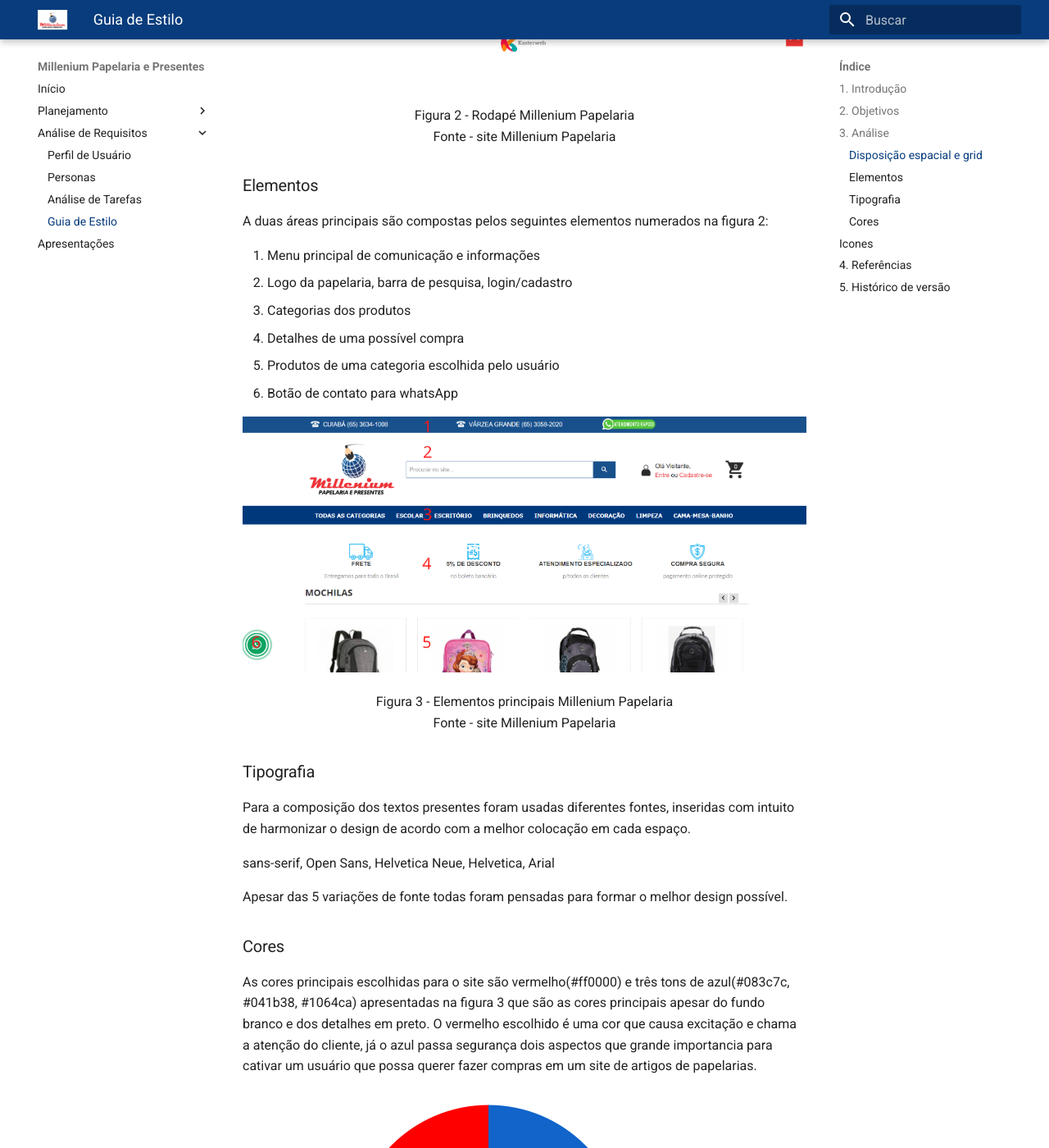
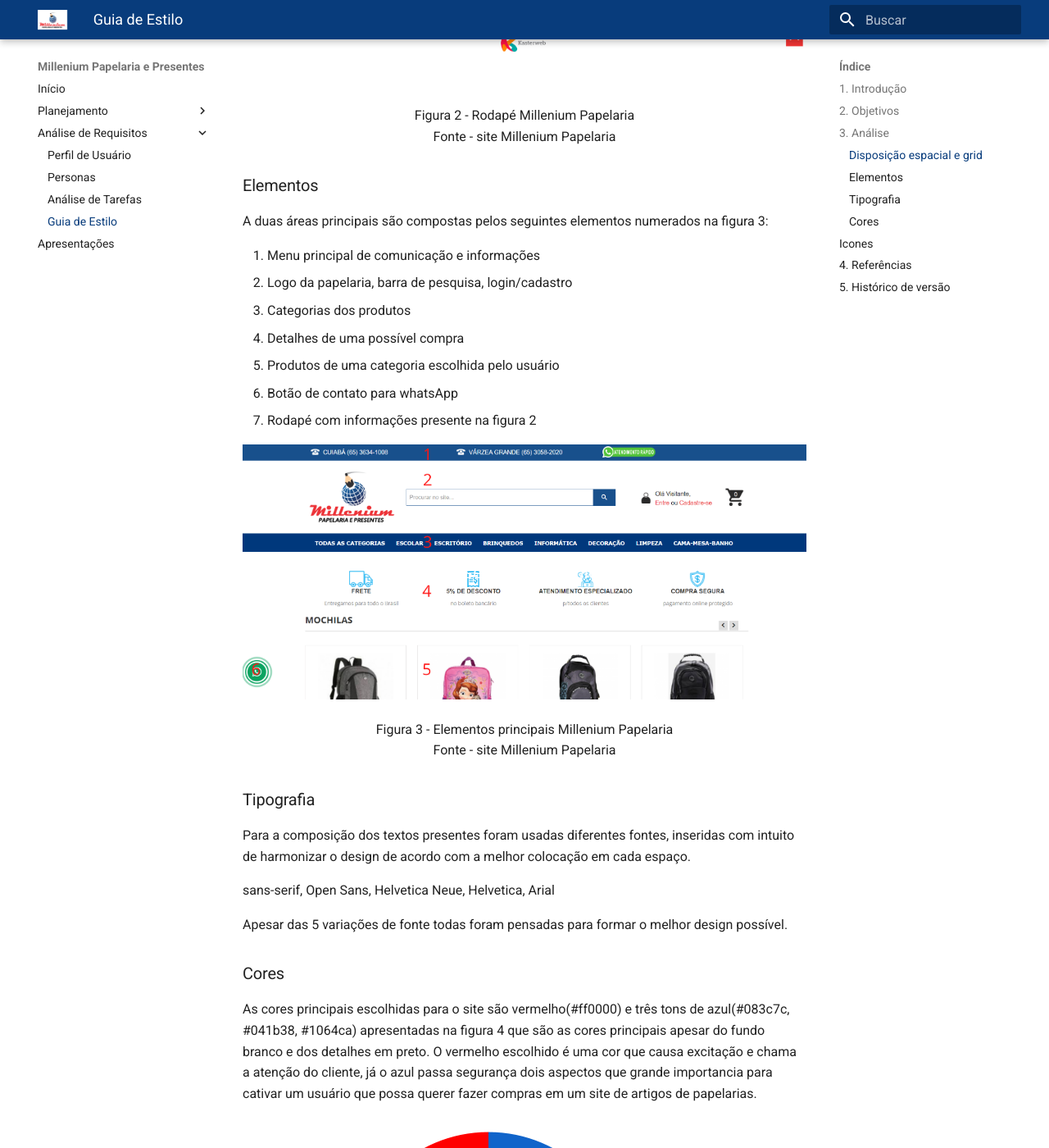
Before and after one commit to Interacao-Humano-Computador/2022.1-Millenium-Papelaria, an MkDocs documentation site: the page built from docs/AnaliseDeRequisitos/GuiaDeEstilo.md, in a window 1280 px wide and 1400 px high, scrolled down 1391 px. Shown: the whole window at 82% size. Built offline with MkDocs 1.6.1 and Material for MkDocs 9.7.7, drawn with Linux system fonts in a browser that asks for light colours.

```diff
--- a/docs/AnaliseDeRequisitos/GuiaDeEstilo.md
+++ b/docs/AnaliseDeRequisitos/GuiaDeEstilo.md
@@ -32,6 +32,7 @@
 4. Detalhes de uma possível compra
 5. Produtos de uma categoria escolhida pelo usuário
 6. Botão de contato para whatsApp
+7. Rodapé com informações presente na figura 2
 
 ![iamge3](../images/guiaDeEstilo/lalala.png)
 <center>Figura 3 - Elementos principais Millenium Papelaria</center>
@@ -47,7 +48,7 @@
 
 ### Cores
 
-As cores principais escolhidas para o site são vermelho(#ff0000) e três tons de azul(#083c7c, #041b38, #1064ca) apresentadas na figura 3 que são as cores principais apesar do fundo branco e dos detalhes em preto. O vermelho escolhido é uma cor que causa excitação e chama a atenção do cliente, já o azul passa segurança dois aspectos que grande importancia para cativar um usuário que possa querer fazer compras em um site de artigos de papelarias.
+As cores principais escolhidas para o site são vermelho(#ff0000) e três tons de azul(#083c7c, #041b38, #1064ca) apresentadas na figura 4 que são as cores principais apesar do fundo branco e dos detalhes em preto. O vermelho escolhido é uma cor que causa excitação e chama a atenção do cliente, já o azul passa segurança dois aspectos que grande importancia para cativar um usuário que possa querer fazer compras em um site de artigos de papelarias.
 
 ![image4](../images/guiaDeEstilo/cores.png)
 <center>Figura 4 - Paleta de cores</center>
```
Also changed, not shown: other parts of docs/AnaliseDeRequisitos/GuiaDeEstilo.md (+2 -2 lines).
